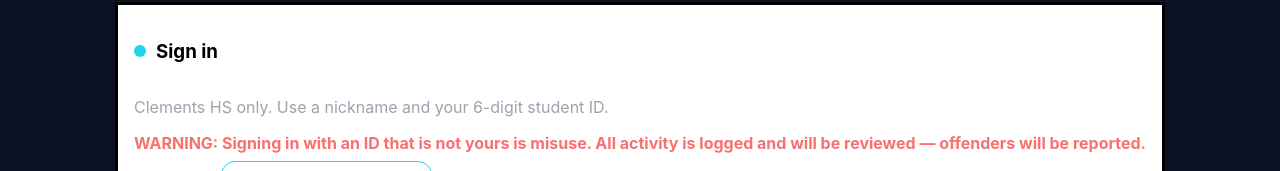
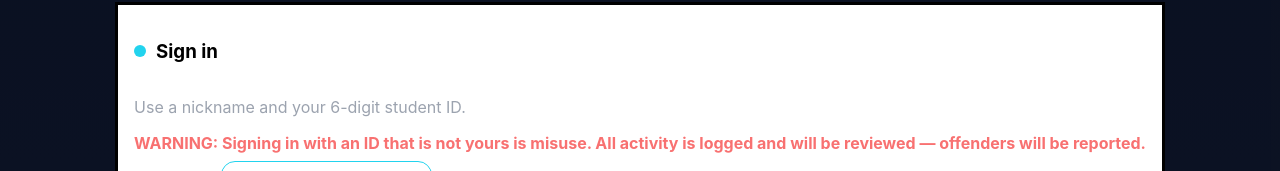
Before and after one commit to sashamalkani16/CampusConnect, a plain HTML site: page index.html in a window 1280 px wide. Shown: the part 237-408 px from the top of the page. Drawn offline with Linux system fonts and the light colour scheme.

```diff
--- a/index.html
+++ b/index.html
@@ -213,7 +213,7 @@ label{font-size:13px;color:var(--text-dim);}
 <dialog id="signinDialog">
 <div class="inner">
   <div class="section-title"><span class="dot"></span><h3>Sign in</h3></div>
-  <p class="muted">Clements HS only. Use a nickname and your 6-digit student ID.</p>
+  <p class="muted"> Use a nickname and your 6-digit student ID.</p>
   <!-- paste this right above the <form id="signinForm"> -->
 <div id="signinWarning" style="color:var(--danger);font-weight:700;margin:8px 0;">
   WARNING: Signing in with an ID that is not yours is misuse. All activity is logged and will be reviewed — offenders will be reported.
```
